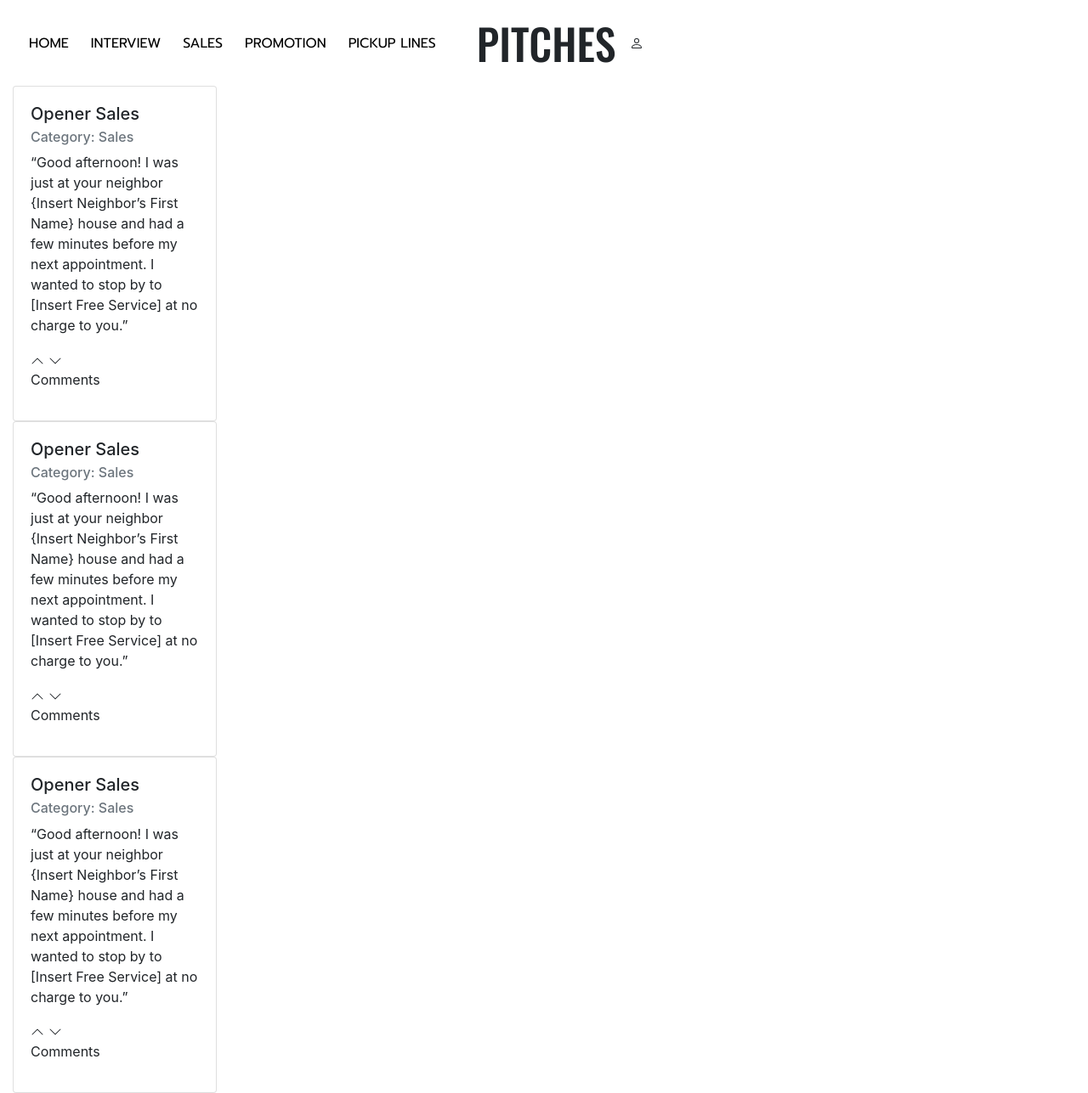
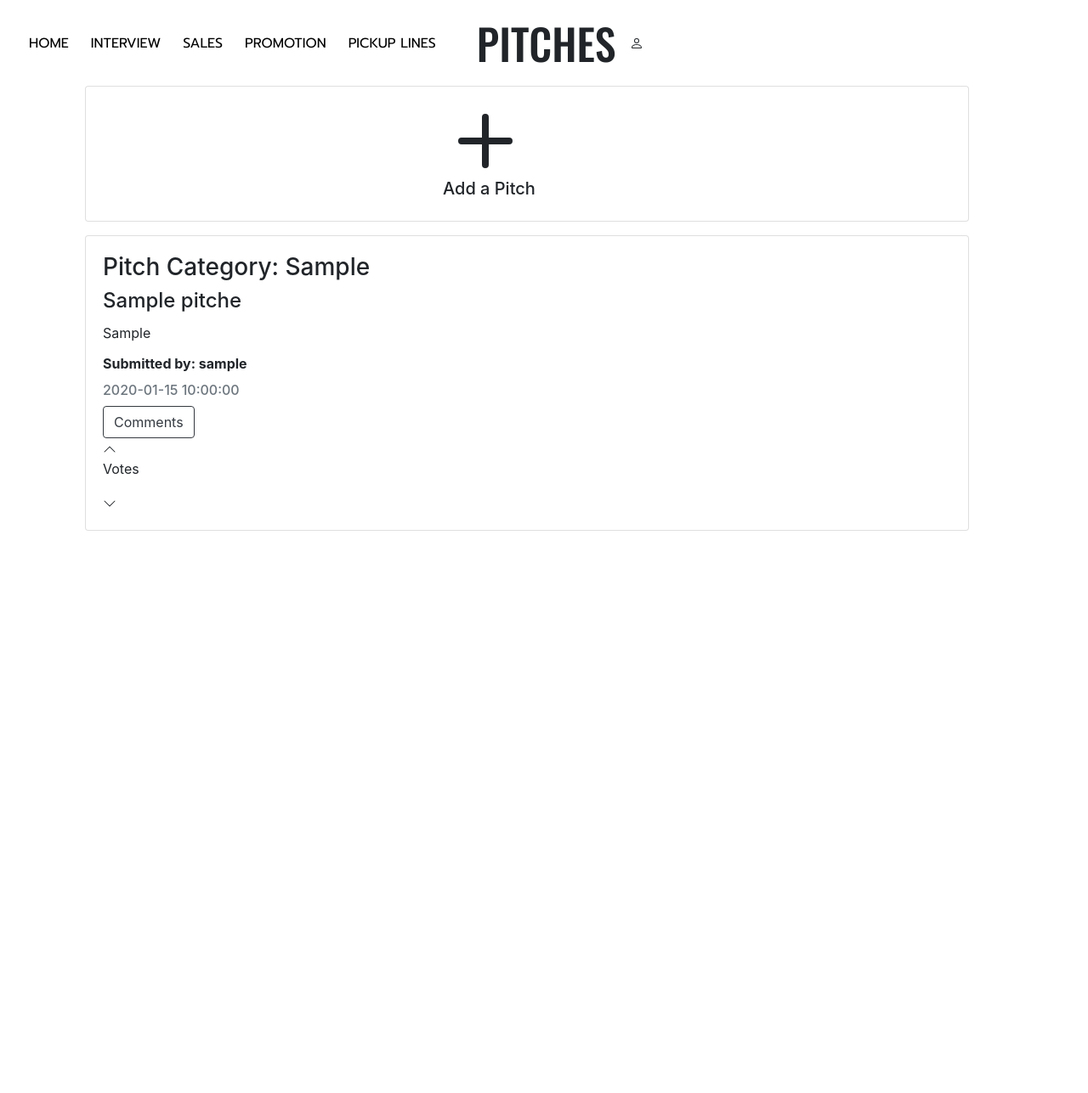
Before and after one commit to LewisNjagi/python-week3, a Flask app: template app/templates/index.html in a window 1280 px wide. Shown: the whole page at 85% size. After the commit the page ends 625 px from the top, so only its background shows below. Run offline with Flask 2, Linux system fonts and the light colour scheme; tables that the repository leaves empty hold one stand-in row (values such as "Sample post"); the template is opened without the code that fills it: values that come from a table or form of the project are taken from there, most other values are stand-ins (such as "Sample title", 1, 10 or a date in 2020); some libraries are stand-ins or nearby versions.

Commit message:
update index html

```diff
--- a/app/templates/index.html
+++ b/app/templates/index.html
@@ -3,82 +3,78 @@
 {% block styles %}
 <link rel="stylesheet" href="https://cdn.jsdelivr.net/npm/bootstrap@4.6.0/dist/css/bootstrap.min.css"
     integrity="sha384-B0vP5xmATw1+K9KRQjQERJvTumQW0nPEzvF6L/Z6nronJ3oUOFUFpCjEUQouq2+l" crossorigin="anonymous">
+<script>
+    function upvote() {
+        vote = 0
+        vote++
+    }
+</script>
 {% endblock %}
 
+
 {% block content %}
-<div class="container-fluid">
-    <div class="row">
-        <div class="col-4">
-            <div class="card" style="width: 15rem;">
+<div class="container">
+    <div class="col-md-6">
+        <a href="/pitch" style="color: inherit; text-decoration: none;">
+            <div class="card  w-90 mb-3" style="width: 65rem; height: 10rem;">
                 <div class="card-body">
-                    <h5 class="card-title">Opener Sales</h5>
-                    <h6 class="card-subtitle mb-2 text-muted">Category: Sales</h6>
-                    <p class="card-text">“Good afternoon! I was just at your neighbor {Insert Neighbor’s First Name}
-                        house
-                        and
-                        had a few minutes before my next appointment. I wanted to stop by to [Insert Free Service] at no
-                        charge
-                        to you.”</p>
+                    <svg xmlns="http://www.w3.org/2000/svg" style="margin-left: 50px; margin-top: -20px;" width="50rem" height="8rem"
+                        fill="currentColor" class="bi bi-plus" viewBox="0 0 16 16">
+                        <path
+                            d="M8 4a.5.5 0 0 1 .5.5v3h3a.5.5 0 0 1 0 1h-3v3a.5.5 0 0 1-1 0v-3h-3a.5.5 0 0 1 0-1h3v-3A.5.5 0 0 1 8 4z" />
+                    </svg>
+                    <h5 class="card-title" style="margin-top: -20px; margin-left: 25rem;">Add a Pitch</h5>
+                </div>
+            </div>
+        </a>
+        {% for pitch in pitches [::-1] %}
+        <div class="card  w-90 mb-3" style="width: 65rem; float: left;">
+            <div class="card-body">
+                <h3 class="card-text">Pitch Category: {{ pitch.category }}</h3>
+                <h4 class="card-title">{{ pitch.title }}</h4>
+                <p class="card-title">{{ pitch.pitch }}</p>
+                <p class="card-text" style="font-weight: bold;">Submitted by: {{pitch.user.username}}</p>
+                <h6 class="card-subtitle mb-2 text-muted">{{ pitch.date }}</h6>
+                <a href="{{ url_for('main.new_comment',pitches_id = pitch.id) }}"><button type="button" class="btn btn-outline-dark">Comments</button></a>
+                <div class="game-object">
+                    <script type="text/javascript">
+                        var clicks = 0;
+
+                        function updateClickCount() {
+                            document.getElementById("clickCount").innerHTML = clicks;
+                        }
+                    </script>
+                    <a onClick="clicks++;updateClickCount();" id="push">
                         <svg xmlns="http://www.w3.org/2000/svg" width="16" height="16" fill="currentColor"
                             class="bi bi-chevron-up" viewBox="0 0 16 16">
                             <path fill-rule="evenodd"
                                 d="M7.646 4.646a.5.5 0 0 1 .708 0l6 6a.5.5 0 0 1-.708.708L8 5.707l-5.646 5.647a.5.5 0 0 1-.708-.708l6-6z" />
                         </svg>
+                    </a>
+                    <div id="clickCount"></div>
+                    <p>Votes</p>
+                </div>
+                <div class="game-object">
+                    <script type="text/javascript">
+                        var clicks = 0;
+
+                        function updateClickCount() {
+                            document.getElementById("clickCount").innerHTML = clicks;
+                        }
+                    </script>
+                    <a onClick="clicks--;updateClickCount();" id="push">
                         <svg xmlns="http://www.w3.org/2000/svg" width="16" height="16" fill="currentColor"
                             class="bi bi-chevron-down" viewBox="0 0 16 16">
                             <path fill-rule="evenodd"
                                 d="M1.646 4.646a.5.5 0 0 1 .708 0L8 10.293l5.646-5.647a.5.5 0 0 1 .708.708l-6 6a.5.5 0 0 1-.708 0l-6-6a.5.5 0 0 1 0-.708z" />
                         </svg>
-                    <p>Comments</p>
-                </div>
-            </div>
-            <div class="card" style="width: 15rem;">
-                <div class="card-body">
-                    <h5 class="card-title">Opener Sales</h5>
-                    <h6 class="card-subtitle mb-2 text-muted">Category: Sales</h6>
-                    <p class="card-text">“Good afternoon! I was just at your neighbor {Insert Neighbor’s First Name}
-                        house
-                        and
-                        had a few minutes before my next appointment. I wanted to stop by to [Insert Free Service] at no
-                        charge
-                        to you.”</p>
-                    <svg xmlns="http://www.w3.org/2000/svg" width="16" height="16" fill="currentColor"
-                        class="bi bi-chevron-up" viewBox="0 0 16 16">
-                        <path fill-rule="evenodd"
-                            d="M7.646 4.646a.5.5 0 0 1 .708 0l6 6a.5.5 0 0 1-.708.708L8 5.707l-5.646 5.647a.5.5 0 0 1-.708-.708l6-6z" />
-                    </svg>
-                    <svg xmlns="http://www.w3.org/2000/svg" width="16" height="16" fill="currentColor"
-                        class="bi bi-chevron-down" viewBox="0 0 16 16">
-                        <path fill-rule="evenodd"
-                            d="M1.646 4.646a.5.5 0 0 1 .708 0L8 10.293l5.646-5.647a.5.5 0 0 1 .708.708l-6 6a.5.5 0 0 1-.708 0l-6-6a.5.5 0 0 1 0-.708z" />
-                    </svg>
-                    <p>Comments</p>
-                </div>
-            </div>
-            <div class="card" style="width: 15rem;">
-                <div class="card-body">
-                    <h5 class="card-title">Opener Sales</h5>
-                    <h6 class="card-subtitle mb-2 text-muted">Category: Sales</h6>
-                    <p class="card-text">“Good afternoon! I was just at your neighbor {Insert Neighbor’s First Name}
-                        house
-                        and
-                        had a few minutes before my next appointment. I wanted to stop by to [Insert Free Service] at no
-                        charge
-                        to you.”</p>
-                    <svg xmlns="http://www.w3.org/2000/svg" width="16" height="16" fill="currentColor"
-                        class="bi bi-chevron-up" viewBox="0 0 16 16">
-                        <path fill-rule="evenodd"
-                            d="M7.646 4.646a.5.5 0 0 1 .708 0l6 6a.5.5 0 0 1-.708.708L8 5.707l-5.646 5.647a.5.5 0 0 1-.708-.708l6-6z" />
-                    </svg>
-                    <svg xmlns="http://www.w3.org/2000/svg" width="16" height="16" fill="currentColor"
-                        class="bi bi-chevron-down" viewBox="0 0 16 16">
-                        <path fill-rule="evenodd"
-                            d="M1.646 4.646a.5.5 0 0 1 .708 0L8 10.293l5.646-5.647a.5.5 0 0 1 .708.708l-6 6a.5.5 0 0 1-.708 0l-6-6a.5.5 0 0 1 0-.708z" />
-                    </svg>
-                    <p>Comments</p>
+                    </a>
                 </div>
             </div>
         </div>
+        {% endfor %}
+    </div>
+    <div class="col-md-6">
     </div>
 </div>
 
```
Lines whose indentation alone changed are shown as unchanged.
